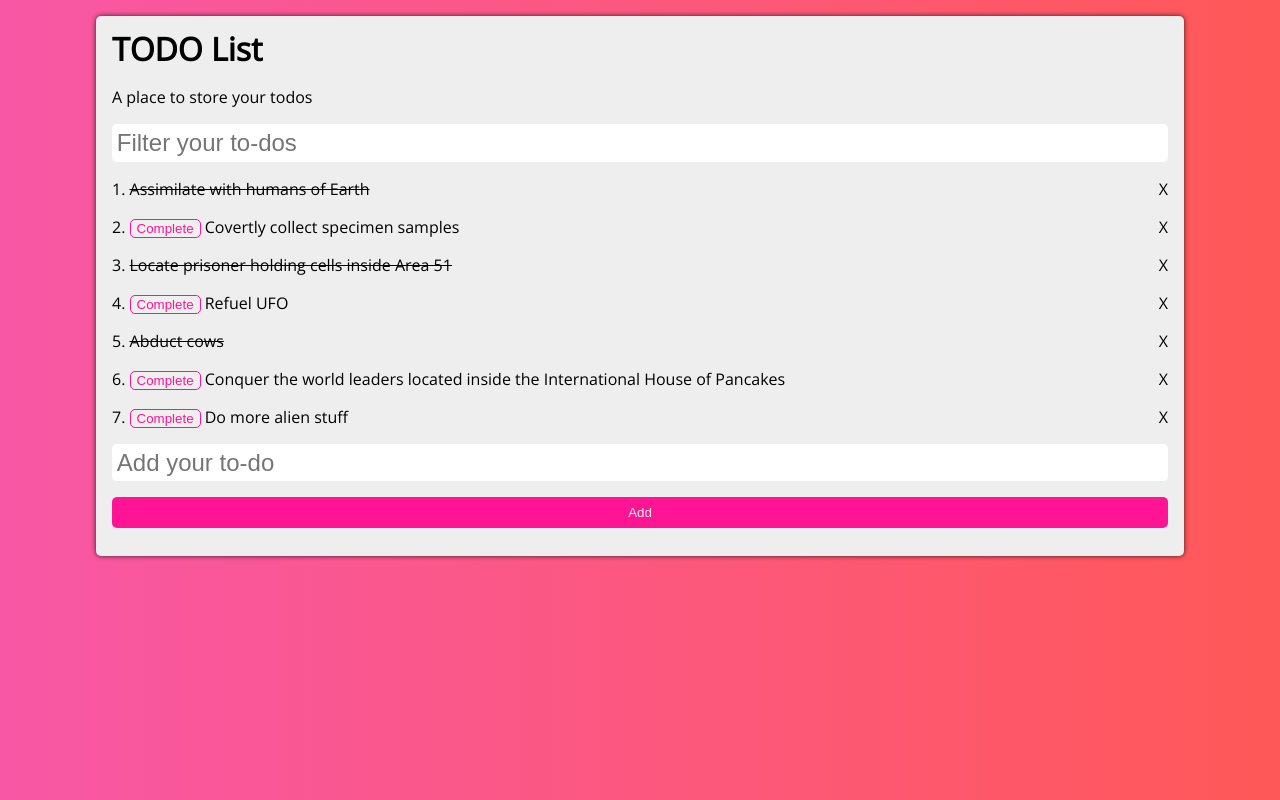
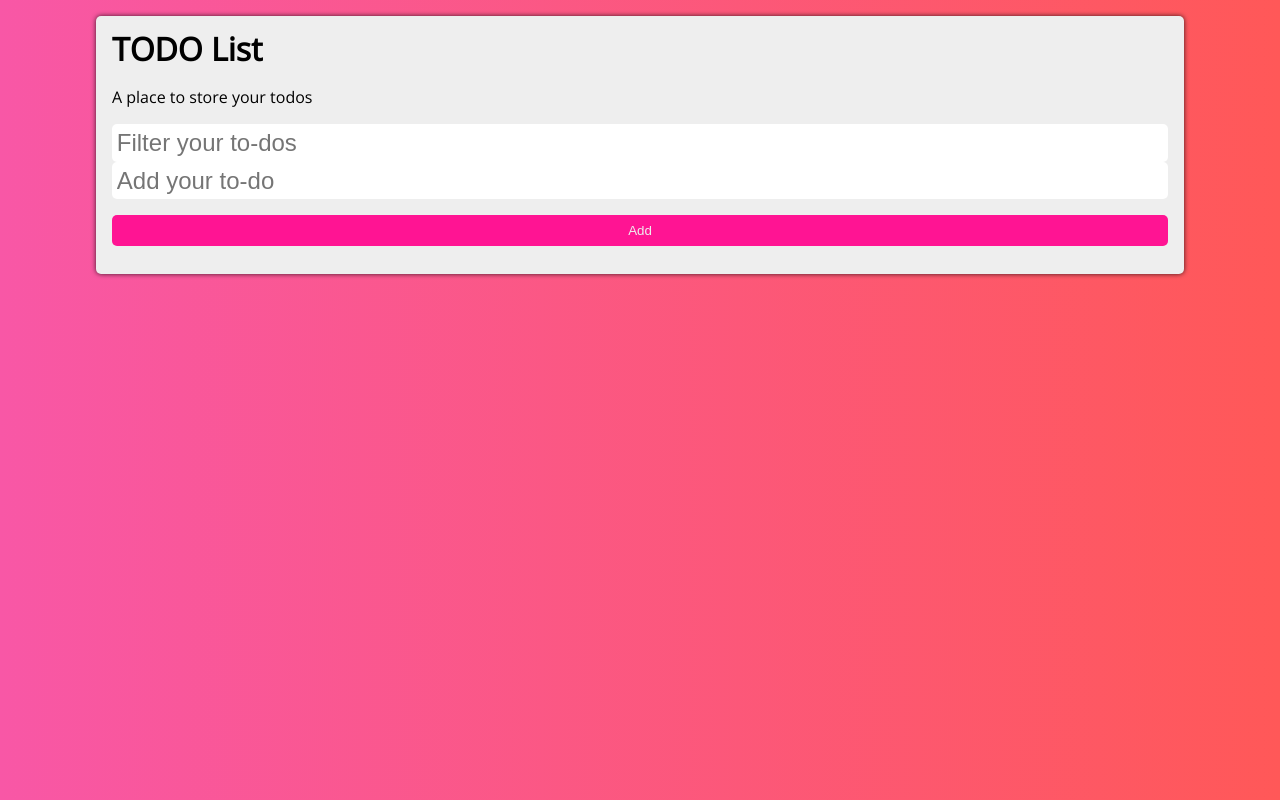
Before and after one commit to jnicewander/angular-lab1, an Angular app: page / in a window 1280 px wide. Built offline with nearby package versions, Linux system fonts and the light colour scheme.

Commit message:
Build specification 1 - completed.

```diff
--- a/src/app/sample-todos.ts
+++ b/src/app/sample-todos.ts
@@ -1,32 +1,32 @@
-import { Todo } from './todo.interface';
+// import { Todo } from '../todo.interface';
 
-export const TODOLIST: Todo[] = [
-    {
-        task: 'Assimilate with humans of Earth',
-        completed: true
-    },
-    {
-        task: 'Covertly collect specimen samples',
-        completed: false
-    },
-    {
-        task: 'Locate prisoner holding cells inside Area 51',
-        completed: true
-    },
-    {
-        task: 'Refuel UFO',
-        completed: false
-    },
-    {
-        task: 'Abduct cows',
-        completed: true
-    },
-    {
-        task: 'Conquer the world leaders located inside the International House of Pancakes',
-        completed: false
-    },
-    {
-        task: 'Do more alien stuff',
-        completed: false
-    }
-]
+// export const TODOLIST: Todo[] = [
+//     {
+//         task: 'Assimilate with humans of Earth',
+//         completed: true
+//     },
+//     {
+//         task: 'Covertly collect specimen samples',
+//         completed: false
+//     },
+//     {
+//         task: 'Locate prisoner holding cells inside Area 51',
+//         completed: true
+//     },
+//     {
+//         task: 'Refuel UFO',
+//         completed: false
+//     },
+//     {
+//         task: 'Abduct cows',
+//         completed: true
+//     },
+//     {
+//         task: 'Conquer the world leaders located inside the International House of Pancakes',
+//         completed: false
+//     },
+//     {
+//         task: 'Do more alien stuff',
+//         completed: false
+//     }
+// ]
--- a/src/app/todo/todo.component.html
+++ b/src/app/todo/todo.component.html
@@ -3,7 +3,7 @@
     <p>A place to store your todos</p>
     <input type="text" placeholder="Filter your to-dos">
     <ul class="todolist">
-        <li *ngFor="let todo of todolist; index as i">
+        <li *ngFor="let todo of todoArray; index as i">
             <div>
                 <span>
                     {{i+1}}.
@@ -14,6 +14,8 @@
             <div class="remove" (click)="removeTodo(todo)">X</div>
         </li>
     </ul>
-    <input type="text" placeholder="Add your to-do">
-    <button class="addBtn">Add</button>
+    <form #addTodoInputForm="ngForm" (ngSubmit)="addTask(addTodoInputForm); addTodoInputForm.reset()">
+        <input name="todoInput" type="text" placeholder="Add your to-do" ngModel>
+        <button class="addBtn">Add</button>
+    </form>
 </div>
--- a/src/app/todo/todo.component.ts
+++ b/src/app/todo/todo.component.ts
@@ -1,15 +1,32 @@
 import { Component } from '@angular/core';
-import { TODOLIST } from '../sample-todos';
+import { NgForm } from '@angular/forms';
+import { Todo } from '../todo.interface';
+
 
 @Component({
   selector: 'app-todo',
   templateUrl: './todo.component.html',
   styleUrls: ['./todo.component.css']
 })
+
 export class TodoComponent {
-  todolist = TODOLIST;
+
+  todoArray: Todo[] = [];
 
   markComplete(el) {
     el.completed = true;
   }
+
+  addTask(addTodoInputForm: NgForm) {
+    this.todoArray.push(
+      {
+        task: addTodoInputForm.value.todoInput,
+        completed: false
+      }
+    )
+
+
+    console.log(addTodoInputForm.value);
+    console.log(this.todoArray);
+  }
 }
```
